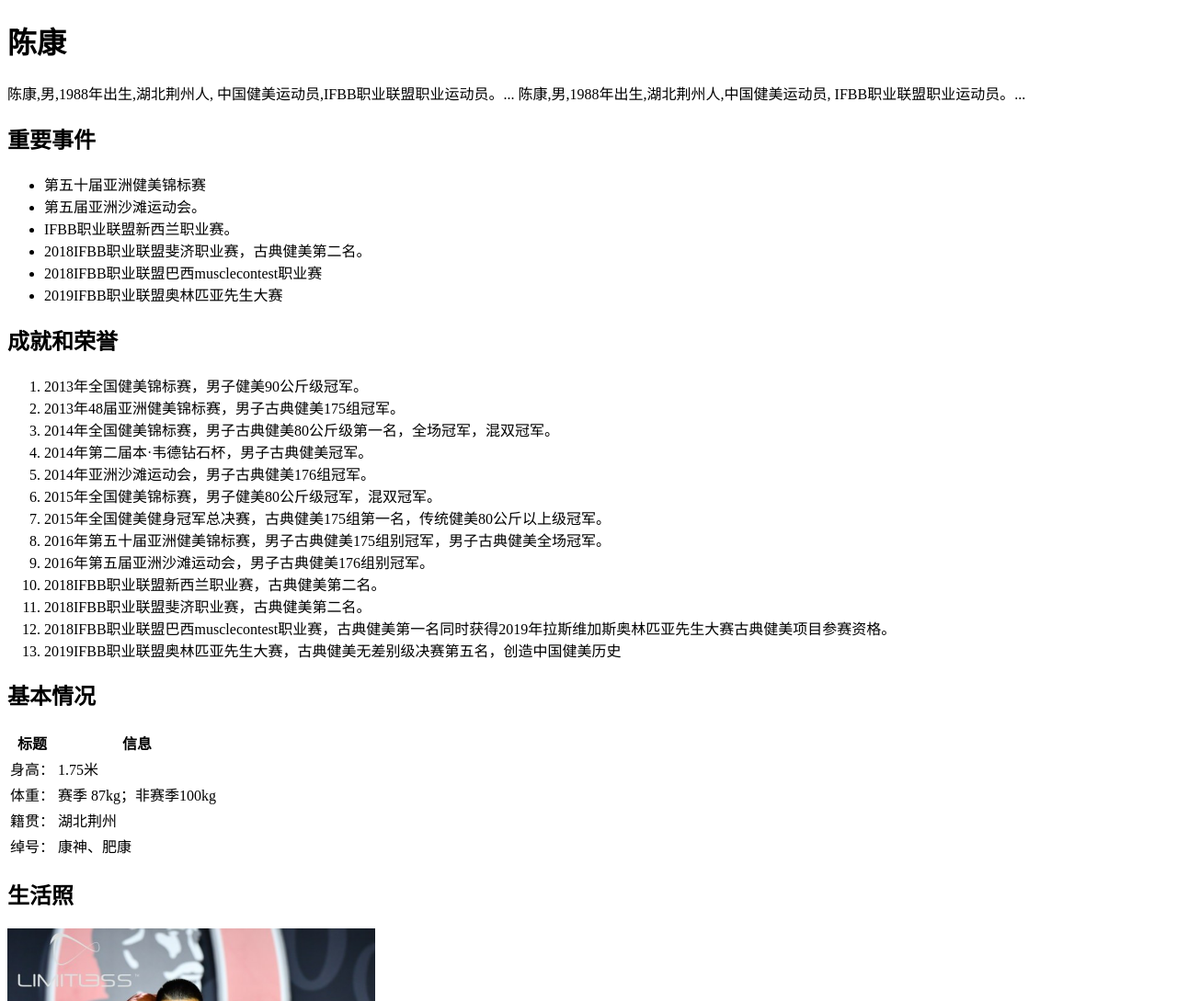
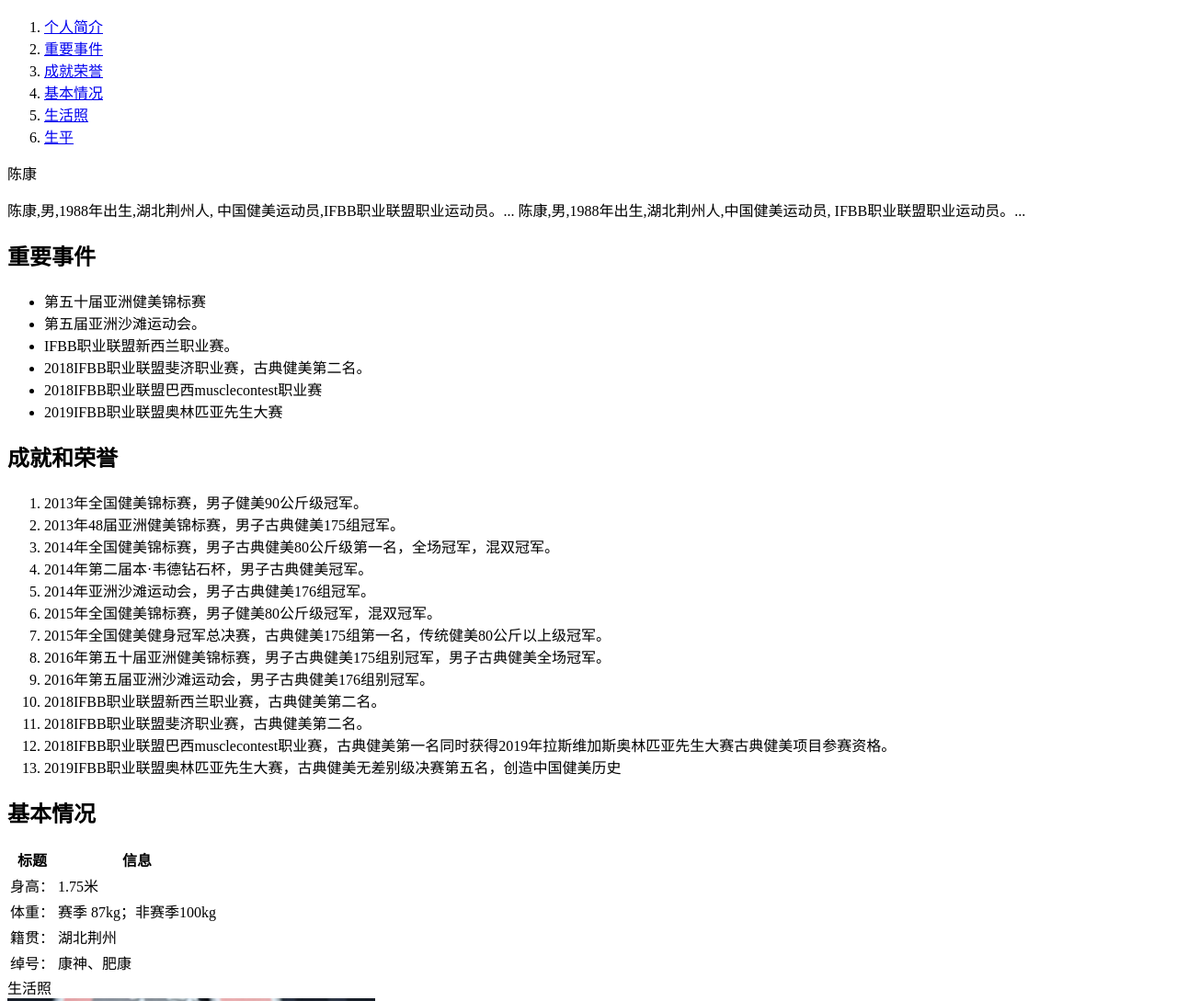
Before and after one commit to ZhiyangCai/html-demo-1, a plain HTML site: page index.html in a window 1280 px wide. Shown: the top 1089 px of the page at 92% size. Drawn offline with Linux system fonts and the light colour scheme.

Commit message:
更新index.html

```diff
--- a/index.html
+++ b/index.html
@@ -2,7 +2,7 @@
 <html lang="zh-CN">
   <head>
     <meta charset="UTF-8" />
-    <meta name="viewport" content="width=device-width, initial-scale=1.0" />
+    <meta name="viewport" content="width=device-width, initial-scale=1.0, minimum-scale=1.0, maximum-scale=1.0, user-scalable=no">
     <title>陈康</title>
     <style>
       img {
@@ -11,12 +11,22 @@
     </style>
   </head>
   <body>
-    <h1>陈康</h1>
+    <nav>
+      <ol>
+        <li><a href="#chen">个人简介</a></li>
+        <li><a href="#shijian">重要事件</a></li>
+        <li><a href="#rongyu">成就荣誉</a></li>
+        <li><a href="#works">基本情况</a></li>
+        <li><a href="#photo">生活照</a></li>
+        <li><a href="#life">生平</a></li>
+      </ol>
+    </nav>
+    <h id="chen">陈康</h1>
     <p>
       陈康,男,1988年出生,湖北荆州人, 中国健美运动员,IFBB职业联盟职业运动员。...
       陈康,男,1988年出生,湖北荆州人,中国健美运动员, IFBB职业联盟职业运动员。...
     </p>
-    <h2>重要事件</h2>
+    <h2 id="shijian">重要事件</h2>
     <ul>
       <li>
         第五十届亚洲健美锦标赛
@@ -31,7 +41,7 @@
         2019IFBB职业联盟奥林匹亚先生大赛
       </li>
     </ul>
-    <h2>成就和荣誉</h2>
+    <h2 id="rongyu">成就和荣誉</h2>
     <ol>
       <li>2013年全国健美锦标赛，男子健美90公斤级冠军。</li>
       <li>2013年48届亚洲健美锦标赛，男子古典健美175组冠军。</li>
@@ -57,7 +67,7 @@
         2019IFBB职业联盟奥林匹亚先生大赛，古典健美无差别级决赛第五名，创造中国健美历史
       </li>
     </ol>
-    <h2>基本情况</h2>
+    <h2 id="works">基本情况</h2>
     <table>
       <thead>
         <th>标题</th>
@@ -82,11 +92,11 @@
         </tr>
       </tbody>
     </table>
-    <h2>生活照</h2>
+    <section id="photo">生活照</section>
     <div><img width="400" src="imgs/1.jpg" alt="图一" /></div>
     <div><img width="400" src="imgs/2.jpg" alt="图二" /></div>
     <div><img width="400" src="imgs/3.jpg" alt="图三" /></div>
-    <h2>生平</h2>
+    <h2 id="life">生平</h2>
     <p>
       2003年5月，陈康在荆州西方红中学读初三，那时，陈康个子矮小，惟有1.米6，体重也对比轻。一地下午下课，陈康去厕所，在走廊上，学校几个小霸王有意撞了他一下，让他说声“对不起!”倔强的陈康说：“那不可能!”当天下午课间，小霸王荟萃一群学生，将陈康拖到他们班的教室里，10多小我围住陈康轮番扇他嘴巴……好在，陈康的班主任上课路过这里制止了那群学生。
     </p>
```
Also changed, not shown: a-href.html (deleted, +0 -27 lines).
